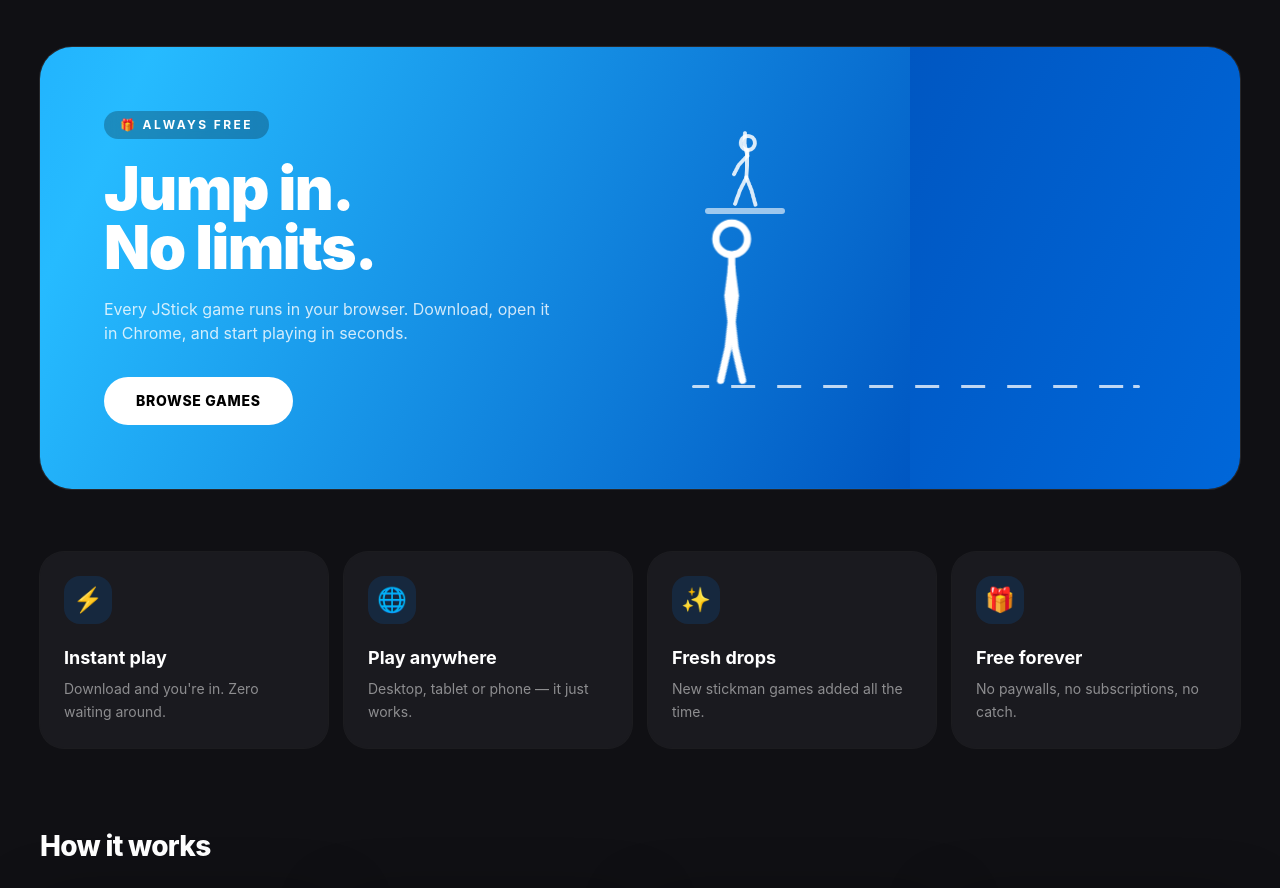
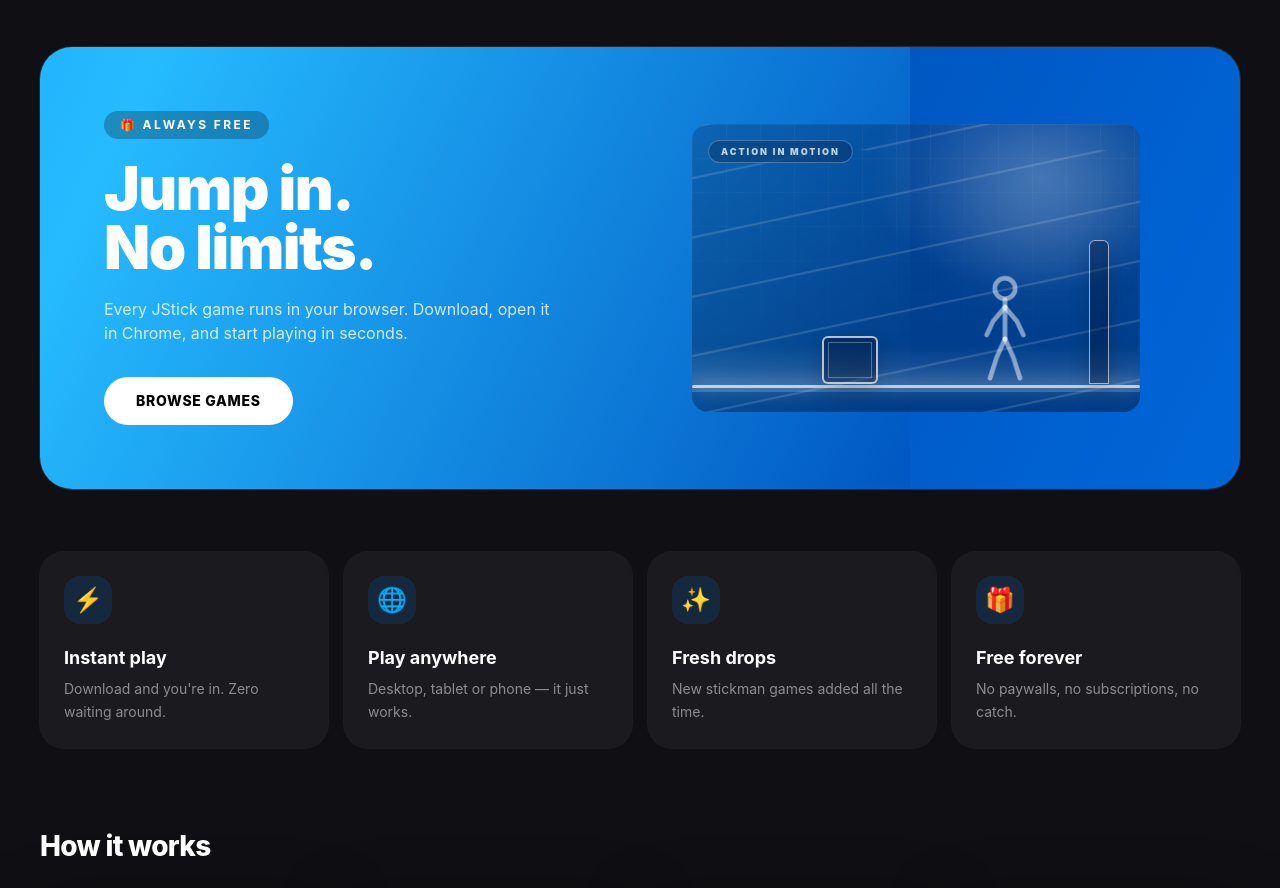
Before and after one commit to jstickstudios/game-platform, a Next.js app: page / in a window 1280 px wide. Shown: the part 2020-2908 px from the top of the page. Built offline with nearby package versions, Linux system fonts and the light colour scheme; no server answers.

Commit message:
Animate promo banner with ninja action sequence

```diff
--- a/src/app/globals.css
+++ b/src/app/globals.css
@@ -618,3 +618,36 @@ body {
     display: none;
   }
 }
+
+/* Cinematic ninja action sequence */
+.promo-arena{isolation:isolate;background:radial-gradient(ellipse at 78% 18%,rgba(255,255,255,.2),transparent 35%),linear-gradient(160deg,rgba(4,20,58,.24),rgba(2,8,28,.42))}
+.promo-arena:before{content:"";position:absolute;inset:0;opacity:.22;background-image:linear-gradient(rgba(255,255,255,.18) 1px,transparent 1px),linear-gradient(90deg,rgba(255,255,255,.18) 1px,transparent 1px);background-size:34px 34px;mask-image:linear-gradient(to bottom,black,transparent 85%)}
+.promo-sun{animation:promo-sun-pulse 4s ease-in-out infinite}
+.promo-speedlines{opacity:.32;background:repeating-linear-gradient(168deg,transparent 0 26px,rgba(255,255,255,.5) 27px 28px,transparent 29px 58px);animation:promo-speed-dash .7s linear infinite}
+.promo-roof{z-index:2;box-shadow:0 0 18px rgba(255,255,255,.65)}.promo-floor-glow{background:linear-gradient(to top,rgba(255,255,255,.18),transparent)}
+.promo-obstacle{z-index:3;box-shadow:0 8px 20px rgba(0,0,0,.18)}.promo-crate{animation:promo-crate-bump 8s ease-in-out infinite}
+.promo-dummy{z-index:4;animation:promo-dummy-react 8s ease-in-out infinite}
+.promo-ninja{animation:promo-ninja-traverse 8s cubic-bezier(.45,0,.35,1) infinite}
+.promo-ninja-motion{animation:promo-ninja-action 8s ease-in-out infinite;transform-origin:50% 100%}
+.promo-run-pose{animation:promo-run-show 8s linear infinite}.promo-jump-pose{opacity:0;animation:promo-jump-show 8s linear infinite}
+.promo-slide-pose{opacity:0;animation:promo-slide-show 8s linear infinite;transform-origin:50% 75%}
+.promo-blade{opacity:0;animation:promo-blade-swing 8s ease-in-out infinite;transform:rotate(-45deg)}
+.promo-slash{opacity:0;animation:promo-slash-flash 8s ease-out infinite;transform:rotate(-28deg);filter:drop-shadow(0 0 8px rgba(255,255,255,.9))}
+.promo-spark{opacity:0;animation:promo-spark-pop 8s ease-out infinite;box-shadow:0 0 16px 5px rgba(255,255,255,.8)}
+.promo-impact{opacity:0;animation:promo-impact-ring 8s ease-out infinite;z-index:5}
+.promo-dust{animation:promo-action-dust 8s ease-out infinite}.promo-dust-2{animation-delay:-.12s}
+@keyframes promo-sun-pulse{0%,100%{transform:scale(.9);opacity:.55}50%{transform:scale(1.2);opacity:.95}}
+@keyframes promo-speed-dash{from{background-position:0 0}to{background-position:0 58px}}
+@keyframes promo-ninja-traverse{0%,4%{transform:translateX(-10px)}20%{transform:translateX(72px)}38%{transform:translateX(130px)}57%{transform:translateX(178px)}76%{transform:translateX(220px)}94%,100%{transform:translateX(248px)}}
+@keyframes promo-ninja-action{0%,17%{transform:translateY(0) rotate(0)}22%{transform:translateY(-4px) rotate(-8deg)}32%{transform:translateY(-66px) rotate(12deg)}39%{transform:translateY(0) rotate(0)}44%{transform:translateY(7px) scaleY(.72) rotate(-12deg)}51%{transform:translateY(5px) scaleY(.72) rotate(8deg)}57%{transform:translateY(0) scaleY(1)}64%{transform:translateY(-5px) rotate(-20deg)}70%{transform:translateY(0)}78%{transform:translateY(-54px) rotate(32deg)}86%{transform:translateY(-18px) rotate(165deg)}94%,100%{transform:translateY(0) rotate(360deg)}}
+@keyframes promo-run-show{0%,20%,38%,57%,100%{opacity:1}21%,37%,45%,56%,65%,69%,79%,93%{opacity:0}}
+@keyframes promo-jump-show{0%,20%,38%,100%{opacity:0}22%,37%{opacity:1}}
+@keyframes promo-slide-show{0%,42%,56%,100%{opacity:0}45%,54%{opacity:1}}
+@keyframes promo-blade-swing{0%,57%,73%,100%{opacity:0;transform:rotate(-45deg) scaleX(.3)}62%{opacity:1;transform:rotate(22deg) scaleX(1)}68%{opacity:0;transform:rotate(75deg) scaleX(.7)}}
+@keyframes promo-slash-flash{0%,58%,73%,100%{opacity:0;transform:rotate(-55deg) scale(.35)}63%{opacity:.95;transform:rotate(12deg) scale(1.15)}69%{opacity:0;transform:rotate(45deg) scale(1.4)}}
+@keyframes promo-spark-pop{0%,60%,100%{opacity:0;transform:translate(0,0) scale(.2)}64%{opacity:1;transform:translate(15px,-14px) scale(1.5)}70%{opacity:0;transform:translate(28px,-26px) scale(.2)}}
+@keyframes promo-impact-ring{0%,76%,100%{opacity:0;transform:scale(.25)}84%{opacity:.9;transform:scale(1.5)}92%{opacity:0;transform:scale(2.3)}}
+@keyframes promo-dummy-react{0%,60%,100%{transform:translateX(0) rotate(0);opacity:1}66%{transform:translateX(8px) rotate(12deg);opacity:.75}74%{transform:translateX(12px);opacity:1}}
+@keyframes promo-crate-bump{0%,18%,100%{transform:translateY(0)}27%{transform:translateY(-5px)}35%{transform:translateY(0)}}
+@keyframes promo-action-dust{0%,36%,100%{opacity:0;transform:translateX(0) scale(.3)}42%{opacity:.8;transform:translateX(-12px) scale(1.2)}52%{opacity:0;transform:translateX(-25px) scale(1.6)}}
+@media(prefers-reduced-motion:reduce){.promo-ninja,.promo-ninja-motion,.promo-speedlines,.promo-slash,.promo-blade,.promo-spark,.promo-impact,.promo-dummy,.promo-crate{animation:none!important}.promo-jump-pose,.promo-slide-pose,.promo-blade,.promo-slash,.promo-spark,.promo-impact{display:none}}
--- a/src/components/Sections.tsx
+++ b/src/components/Sections.tsx
@@ -65,46 +65,35 @@ export function Promo() {
               </a>
             </div>
 
-            {/* Animated scene: a greeter waves from a rooftop ledge while a runner
-                sprints along the floor, vaults the box at the peak of his jump,
-                and lands with dust puffs. */}
-            <div className="relative mx-auto h-60 w-full max-w-md overflow-hidden sm:h-72">
-              {/* greeter waving from a floating ledge — safely out of the runner's lane */}
-              <div className="absolute left-[3%] top-[2%] flex flex-col items-center">
-                <Stickman
-                  pose="wave"
-                  className="promo-greeter h-16 w-14 text-white/85 sm:h-20 sm:w-16"
-                  stroke={6}
-                />
-                <div className="-mt-0.5 h-1.5 w-16 rounded-full bg-white/60 sm:w-20" />
+            {/* Mini action sequence: sprint → vault → slide → sword-swipe → wall flip. */}
+            <div className="promo-arena relative mx-auto h-60 w-full max-w-md overflow-hidden rounded-2xl sm:h-72">
+              <div className="promo-sun absolute right-[12%] top-[12%] h-24 w-24 rounded-full bg-white/20 blur-2xl" />
+              <div className="promo-speedlines absolute inset-0" />
+              <div className="promo-roof absolute inset-x-0 bottom-6 h-[3px] rounded-full bg-white/70" />
+              <div className="promo-floor-glow absolute inset-x-0 bottom-5 h-12" />
+              <div className="promo-obstacle promo-crate absolute bottom-7 left-[29%] h-10 w-12 rounded-md border-2 border-white/70 bg-slate-950/35 sm:h-12 sm:w-14">
+                <span className="absolute inset-1 border border-white/30" />
               </div>
-              {/* scrolling floor dashes */}
-              <div className="absolute inset-x-0 bottom-6 h-[3px] overflow-hidden rounded-full">
-                <div className="promo-floor h-full w-full" />
+              <div className="promo-obstacle promo-wall absolute bottom-7 right-[7%] h-28 w-5 rounded-t-md border border-white/60 bg-slate-950/30 sm:h-36" />
+              <div className="promo-dummy absolute bottom-7 right-[22%]">
+                <Stickman pose="idle" className="h-24 w-20 text-white/50 sm:h-28 sm:w-24" stroke={5} />
               </div>
-              {/* parkour vault box — solid shape that reads clearly as an obstacle,
-                  placed at ~41% so it sits exactly under the peak of the jump arc
-                  (runner center peaks at ~47%) — he vaults over it, never through it */}
-              {/* the runner: ground pose + air pose cross-faded mid-jump */}
-              <div className="promo-track z-10">
-                <div className="promo-runner">
-                  <div className="promo-jump">
-                    <Stickman
-                      pose="run"
-                      className="promo-pose-ground absolute bottom-0 left-0 h-36 w-28 text-white sm:h-44 sm:w-36"
-                      stroke={5}
-                    />
-                    <Stickman
-                      pose="jump"
-                      className="promo-pose-air absolute bottom-0 left-0 h-36 w-28 text-white sm:h-44 sm:w-36"
-                      stroke={5}
-                    />
-                  </div>
+              <div className="promo-ninja absolute bottom-7 left-0 z-10">
+                <div className="promo-ninja-motion relative h-36 w-28 sm:h-44 sm:w-36">
+                  <Stickman pose="run" className="promo-run-pose absolute inset-0 h-full w-full text-white" stroke={5} />
+                  <Stickman pose="jump" className="promo-jump-pose absolute inset-0 h-full w-full text-white" stroke={5} />
+                  <Stickman pose="run" className="promo-slide-pose absolute inset-0 h-full w-full text-white" stroke={5} />
+                  <div className="promo-blade absolute left-[58%] top-[37%] h-1 w-20 origin-left rounded-full bg-white shadow-[0_0_12px_3px_rgba(255,255,255,.9)]" />
+                  <div className="promo-slash absolute left-[42%] top-[8%] h-24 w-24 rounded-full border-[3px] border-transparent border-r-white border-t-white" />
+                  <div className="promo-spark absolute left-[76%] top-[36%] h-2 w-2 rounded-full bg-white" />
                 </div>
               </div>
-              {/* landing dust puffs — at the true landing spot (~64% across), just past the box */}
-              <div className="promo-dust absolute bottom-7 left-[62%] h-3 w-3 rounded-full bg-white/50 blur-[2px]" />
-              <div className="promo-dust promo-dust-2 absolute bottom-6 left-[57%] h-2 w-2 rounded-full bg-white/35 blur-[2px]" />
+              <div className="promo-impact absolute bottom-8 right-[19%] h-12 w-12 rounded-full border-2 border-white/80" />
+              <div className="promo-dust absolute bottom-7 left-[40%] h-3 w-3 rounded-full bg-white/70 blur-[2px]" />
+              <div className="promo-dust promo-dust-2 absolute bottom-6 left-[46%] h-2 w-2 rounded-full bg-white/50 blur-[2px]" />
+              <div className="absolute left-4 top-4 rounded-full border border-white/25 bg-black/20 px-3 py-1 text-[9px] font-black uppercase tracking-[0.22em] text-white/75 backdrop-blur">
+                Action in motion
+              </div>
             </div>
           </div>
         </div>
```
